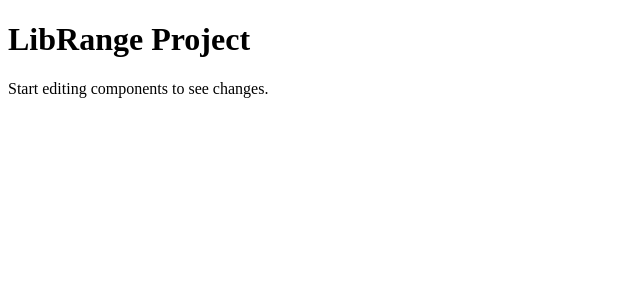
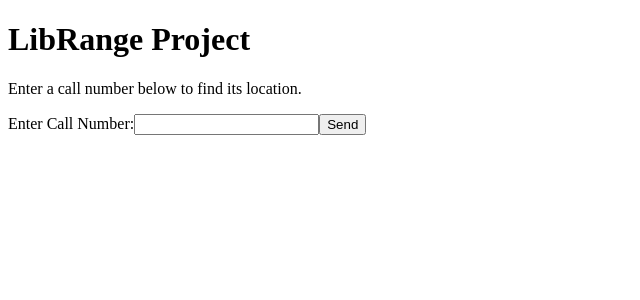
Before and after one commit to PiyushVirani/librange, a React (Vite) app: page / in a window 1280 px wide. Shown: the top 300 px of the page, without its empty margins (0-640 px from the left). Built offline with nearby package versions, Linux system fonts and the light colour scheme.

Commit message:
import CallNumberForm

```diff
--- a/src/App.tsx
+++ b/src/App.tsx
@@ -1,10 +1,15 @@
 import React from 'react';
+import CallNumberForm from './components/CallNumberForm';
+
 
 function App() {
   return (
     <div>
       <h1>LibRange Project</h1>
-      <p>Start editing components to see changes.</p>
+      <p>Enter a call number below to find its location.</p>
+
+    <CallNumberForm/>
+
     </div>
   );
 }
```
